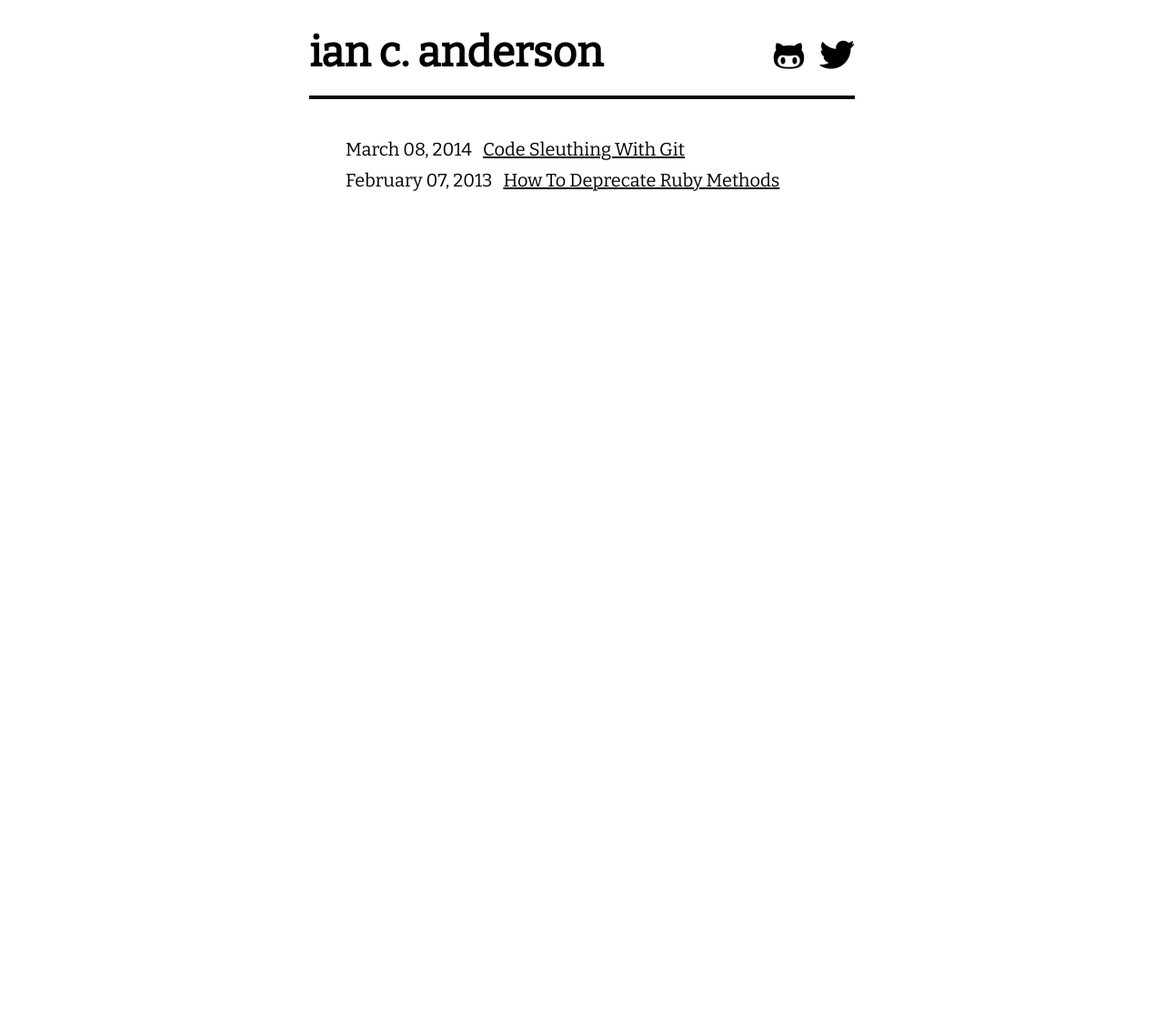
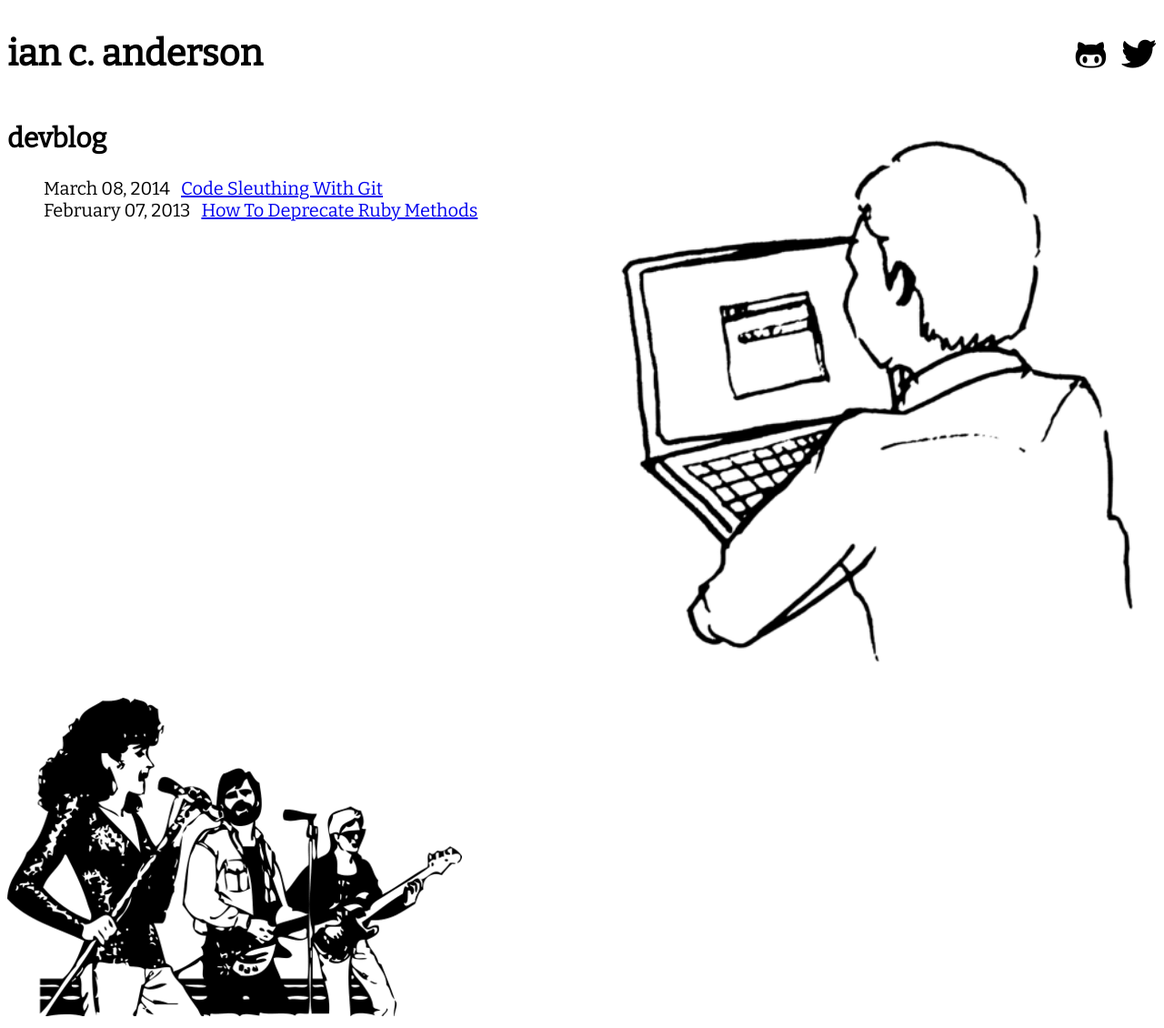
Before and after one commit to iancanderson/iancanderson.github.com, a Jekyll site: the page built from index.html, in a window 1280 px wide. Shown: the whole page at 91% size. Built offline with Jekyll 4.4.1, drawn with Linux system fonts in a browser that asks for light colours; before the commit the page ends 900 px from its top, so only the background shows below that.

Commit message:
Grid stuff and some fun images

```diff
--- a/_layouts/default.html
+++ b/_layouts/default.html
@@ -6,9 +6,6 @@
   <title>{{ page.title }}</title>
   <link href='http://fonts.googleapis.com/css?family=Bitter' rel='stylesheet' type='text/css'>
   <link rel="stylesheet" href="/css/main.css">
-  <link rel="stylesheet" href="/css/archive.css">
-  <link rel="stylesheet" href="/css/home.css">
-  <link rel="stylesheet" href="/css/post.css">
   <link rel="stylesheet" href="/css/vendor/font-awesome.min.css">
   <link rel="stylesheet" href="/css/vendor/pygments/default.css">
 </head>
--- /dev/null
+++ b/assets/_grid-settings.scss
@@ -0,0 +1,3 @@
+@import "vendor/neat/neat-helpers";
+
+$mobile: new-breakpoint(max-width 500px 6);
--- a/css/home.css
+++ /dev/null
@@ -1,6 +0,0 @@
-#icon-links {
-  float: right; }
-  #icon-links a {
-    font-size: 36px;
-    text-decoration: none;
-    padding-left: 10px; }
--- a/css/main.css
+++ b/css/main.css
@@ -2,3 +2,65 @@
   -webkit-box-sizing: border-box;
   -moz-box-sizing: border-box;
   box-sizing: border-box; }
+
+#icon-links {
+  float: right; }
+  #icon-links a {
+    color: black;
+    font-size: 36px;
+    text-decoration: none;
+    padding-left: 10px; }
+
+#container {
+  *zoom: 1;
+  max-width: 68em;
+  margin-left: auto;
+  margin-right: auto;
+  /*#music { */
+  /*@include span-columns(6);*/
+  /*img {*/
+  /*@include fill-parent();*/
+  /*}*/
+  /*}*/ }
+  #container:before, #container:after {
+    content: " ";
+    display: table; }
+  #container:after {
+    clear: both; }
+  #container header {
+    float: left;
+    display: block;
+    margin-right: 2.35765%;
+    width: 100%;
+    margin-right: 0; }
+    #container header:last-child {
+      margin-right: 0; }
+  #container #programming #programming-portfolio {
+    float: left;
+    display: block;
+    margin-right: 2.35765%;
+    width: 48.82117%; }
+    #container #programming #programming-portfolio:last-child {
+      margin-right: 0; }
+  #container #programming #programming-image {
+    float: left;
+    display: block;
+    margin-right: 2.35765%;
+    width: 48.82117%;
+    margin-right: 0; }
+    #container #programming #programming-image:last-child {
+      margin-right: 0; }
+    #container #programming #programming-image img {
+      width: 100%; }
+
+ul.archive {
+  list-style-type: none; }
+  ul.archive li time {
+    padding-right: 8px; }
+
+body {
+  background: #FFF;
+  color: #000;
+  font-family: 'Bitter';
+  font-weight: 400;
+  font-size: 20px; }
--- a/css/post.css
+++ /dev/null
@@ -1,48 +0,0 @@
-body {
-  min-width: 600px;
-  background: #FFF;
-  color: #000;
-  font-family: 'Bitter';
-  font-weight: 400;
-  font-size: 20px; }
-
-#content {
-  width: 600px;
-  margin: 0 auto; }
-  #content h1 {
-    margin-top: 30px;
-    font-weight: 800;
-    font-size: 46px;
-    border-bottom: 4px solid #000;
-    padding-bottom: 20px; }
-    #content h1 a {
-      text-decoration: none; }
-  #content h2 {
-    text-align: center;
-    font-size: 32px;
-    font-weight: 300; }
-  #content a, #content a:visited {
-    color: #000; }
-  #content p {
-    margin-top: 20px;
-    margin-bottom: 20px;
-    line-height: 30px; }
-  #content ul {
-    list-style: inside disc; }
-    #content ul li {
-      padding-top: 5px;
-      padding-bottom: 5px; }
-  #content blockquote {
-    margin: 40px; }
-    #content blockquote p {
-      font-style: italic;
-      font-size: 32px;
-      line-height: 44px; }
-  #content footer {
-    font-size: 16px;
-    font-style: italic;
-    font-weight: 600;
-    margin-top: 30px;
-    margin-bottom: 30px; }
-    #content footer a {
-      text-decoration: none; }
--- a/index.html
+++ b/index.html
@@ -2,16 +2,41 @@
 layout: default
 title: ian c. anderson
 ---
+<div id="container">
 
-<section id="content">
+  <header>
+    <h1>
+      ian c. anderson
+      <span id="icon-links">
+        <a href="http://www.github.com/iancanderson"> <i class="icon-github-alt"></i> </a>
+        <a href="http://www.twitter.com/iancanderson"> <i class="icon-twitter"></i> </a>
+      </span>
+    </h1>
+  </header>
 
-  <h1>
-    ian c. anderson
-    <span id="icon-links">
-      <a href="http://www.github.com/iancanderson"> <i class="icon-github-alt"></i> </a>
-      <a href="http://www.twitter.com/iancanderson"> <i class="icon-twitter"></i> </a>
+  <div id="programming">
+    <div id="programming-portfolio">
+      <h2>devblog</h2>
+      <ul id="devblog-archive" class="archive">
+        {% for post in site.categories.devblog %}
+        <li>
+          <time pubdate datetime="{{ page.date | date: "%Y-%m-%d" }}">
+            {{ post.date | date: "%B %d, %Y" }}
+          </time>
+          <a href="{{ post.url }}">{{ post.title }}</a>
+        </li>
+        {% endfor %}
+      </ul>
     </div>
-  </h1>
+
+    <div id="programming-image">
+      <img src="assets/images/man_computer.png" />
+    </div>
+  </div>
+
+  <div id="music">
+    <img src="assets/images/music_group.png" />
+  </div>
 
   <!--<h2>nerdy posts</h2>-->
   <!--<ul id="blog_archive" class="archive">-->
@@ -25,16 +50,5 @@ title: ian c. anderson
     <!--{% endfor %}-->
   <!--</ul>-->
 
-  <!--<h2>devblog</h2>-->
-  <ul id="devblog_archive" class="archive">
-    {% for post in site.categories.devblog %}
-    <li>
-      <time pubdate datetime="{{ page.date | date: "%Y-%m-%d" }}">
-        {{ post.date | date: "%B %d, %Y" }}
-      </time>
-      <a href="{{ post.url }}">{{ post.title }}</a>
-    </li>
-    {% endfor %}
-  </ul>
 
-</section>
+</div>
```
Also changed, not shown: assets/_home.scss (added, +48 -0 lines), assets/archive.scss (deleted, +0 -11 lines), assets/home.scss (deleted, +0 -8 lines), assets/main.scss (+12 -0 lines), assets/post.scss (deleted, +0 -78 lines), assets/images/man_computer.png (added), assets/images/music_group.png (added).
